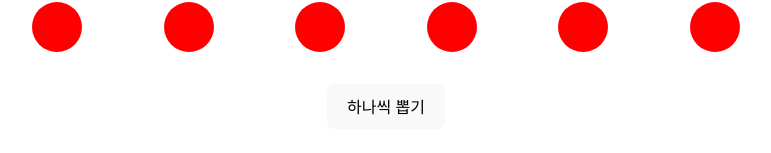
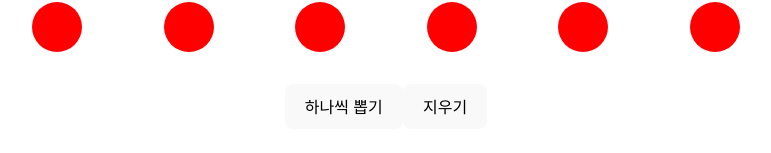
Before and after one commit to JinsuPark91/lotto, a React (Vite) app: page / in a window 1280 px wide. Shown: the part 381-534 px from the top of the page, without its empty margins (254-1025 px from the left). Built offline with nearby package versions, Linux system fonts and the light colour scheme.

Commit message:
feat: 지우기 버튼 추가

```diff
--- a/src/App.tsx
+++ b/src/App.tsx
@@ -7,13 +7,6 @@ function App() {
   const [numbers, setNumbers] = useState([]);
   const [total, setTotal] = useState(0);
   const [calArray, setCalArray] = useState([]);
-
-  // 정해진 구간 안의 랜덤숫자 뽑기
-  function getRandomInt(min: number, max: number) {
-    min = Math.ceil(min);
-    max = Math.floor(max);
-    return Math.floor(Math.random() * (max - min) + min); // The maximum is exclusive and the minimum is inclusive
-  }
 
   useEffect(() => {
     // 숫자별 영역 만들기
@@ -27,6 +20,12 @@ function App() {
     setTotal(total);
     setCalArray(arr);
   }, []);
+
+  const getRandomInt = (min: number, max: number) => {
+    min = Math.ceil(min);
+    max = Math.floor(max);
+    return Math.floor(Math.random() * (max - min) + min);
+  };
 
   const getNumberFromCalulatedArray = (number: number) => {
     const arr = calArray;
@@ -55,6 +54,10 @@ function App() {
     return newNumber;
   };
 
+  const clickForDelete = () => {
+    setNumbers([]);
+  };
+
   return (
     <>
       <div>
@@ -71,6 +74,7 @@ function App() {
       <div className="card">
         <button onClick={clickForGettingNumber}>하나씩 뽑기</button>
         {/* <button onClick={getLottoNumbers}>한번에 다 뽑기</button> */}
+        <button onClick={clickForDelete}>지우기</button>
       </div>
     </>
   );
```
